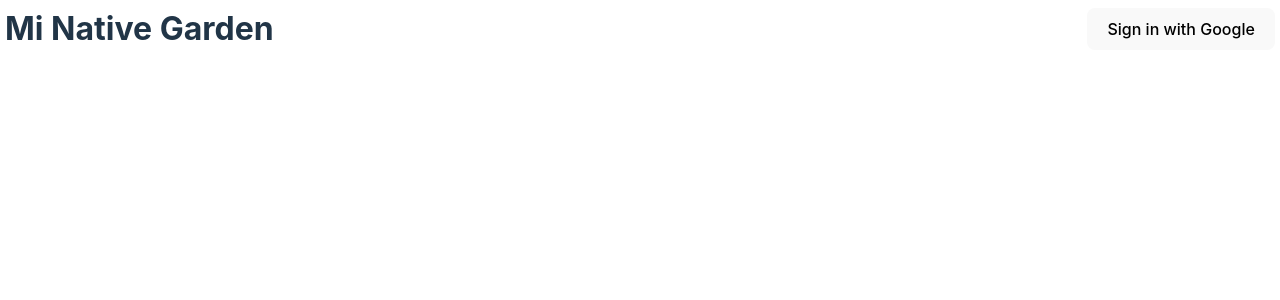
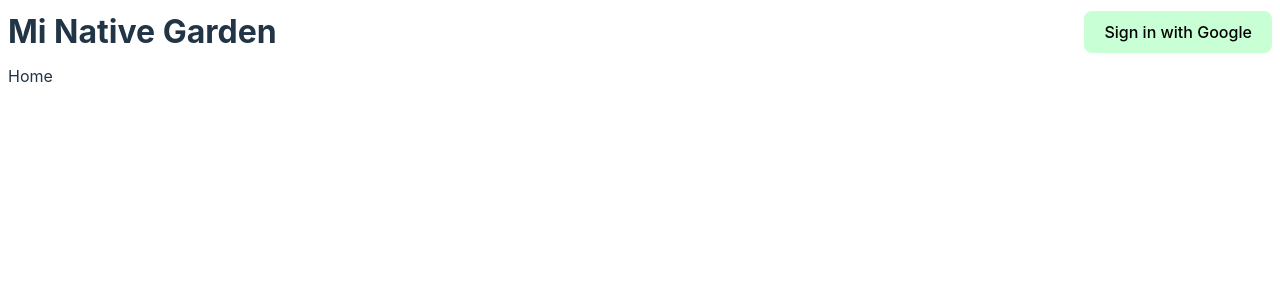
Before and after one commit to KatSchultz/garden, a React (Vite) app in the folder client/: page / in a window 1280 px wide. Shown: the top 300 px of the page. Built offline with nearby package versions, Linux system fonts and the light colour scheme; no server answers.

Commit message:
routing and header styling

```diff
--- a/client/package.json
+++ b/client/package.json
@@ -10,6 +10,7 @@
     "preview": "vite preview"
   },
   "dependencies": {
+    "@types/react-router-dom": "^5.3.3",
     "firebase": "^10.7.1",
     "react": "^18.2.0",
     "react-dom": "^18.2.0",
--- a/client/src/components/App/App.css
+++ b/client/src/components/App/App.css
@@ -1,4 +1,9 @@
 .app {
   min-height: 100vh;
   min-width: 100vw;
+  padding: 0.5rem;
 }
+
+.app__contents {
+  margin-top: 3.5rem;
+}
--- a/client/src/components/App/App.tsx
+++ b/client/src/components/App/App.tsx
@@ -1,10 +1,19 @@
+import { BrowserRouter as Router, Routes, Route } from "react-router-dom";
 import Header from "../Header/Header";
 import "./App.css";
+import Home from "../../pages/Home";
 
 const App = () => {
   return (
     <div className="app">
-      <Header />
+      <Router>
+        <Header />
+        <div className="app__contents">
+          <Routes>
+            <Route path="/" element={<Home />} />
+          </Routes>
+        </div>
+      </Router>
     </div>
   );
 };
--- a/client/src/components/Header/Header.css
+++ b/client/src/components/Header/Header.css
@@ -5,7 +5,7 @@ header {
   position: fixed;
   top: 0;
   left: 0;
-  max-height: fit-content;
+  max-height: 4rem;
   min-width: 100%;
-  padding: 5px;
+  padding: 0.5rem;
 }
--- a/client/src/index.css
+++ b/client/src/index.css
@@ -8,9 +8,9 @@
   line-height: 1.5;
   font-weight: 400;
 
-  color-scheme: light dark;
+  /* color-scheme: light dark;
   color: rgba(255, 255, 255, 0.87);
-  background-color: #242424;
+  background-color: #242424; */
 
   font-synthesis: none;
   text-rendering: optimizeLegibility;
@@ -47,7 +47,7 @@ button {
   transition: border-color 0.25s;
 }
 button:hover {
-  border-color: #646cff;
+  border-color: #213547;
 }
 button:focus,
 button:focus-visible {
@@ -63,6 +63,6 @@ button:focus-visible {
     color: #747bff;
   }
   button {
-    background-color: #f9f9f9;
+    background-color: #c9ffd5;
   }
 }
--- /dev/null
+++ b/client/src/pages/Home.tsx
@@ -0,0 +1,5 @@
+const Home = () => {
+  return <div>Home</div>;
+};
+
+export default Home;
```
Also changed, not shown: 1 other file (tests, documents, lock files or other folders).
